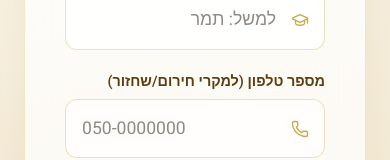
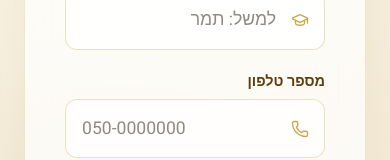
Before and after one commit to nehmbo/summer-app, a Next.js app: page /register in a window 390 px wide. Shown: the part 373-533 px from the top of the page. Built offline with nearby package versions, Linux system fonts and the light colour scheme; no server answers.

Commit message:
Remove extra text from phone label

```diff
--- a/src/app/register/page.tsx
+++ b/src/app/register/page.tsx
@@ -102,7 +102,7 @@ export default function RegisterPage() {
           </div>
 
           <div>
-            <label style={{ display: 'block', fontSize: '0.9rem', color: '#5C3D0E', fontWeight: 600, marginBottom: '0.4rem' }}>מספר טלפון (למקרי חירום/שחזור)</label>
+            <label style={{ display: 'block', fontSize: '0.9rem', color: '#5C3D0E', fontWeight: 600, marginBottom: '0.4rem' }}>מספר טלפון</label>
             <div style={{ position: 'relative' }}>
               <span style={{ position: 'absolute', top: '50%', right: '1rem', transform: 'translateY(-50%)', color: '#C9A84C' }}>
                 <Phone size={18} strokeWidth={1.8} />
```
